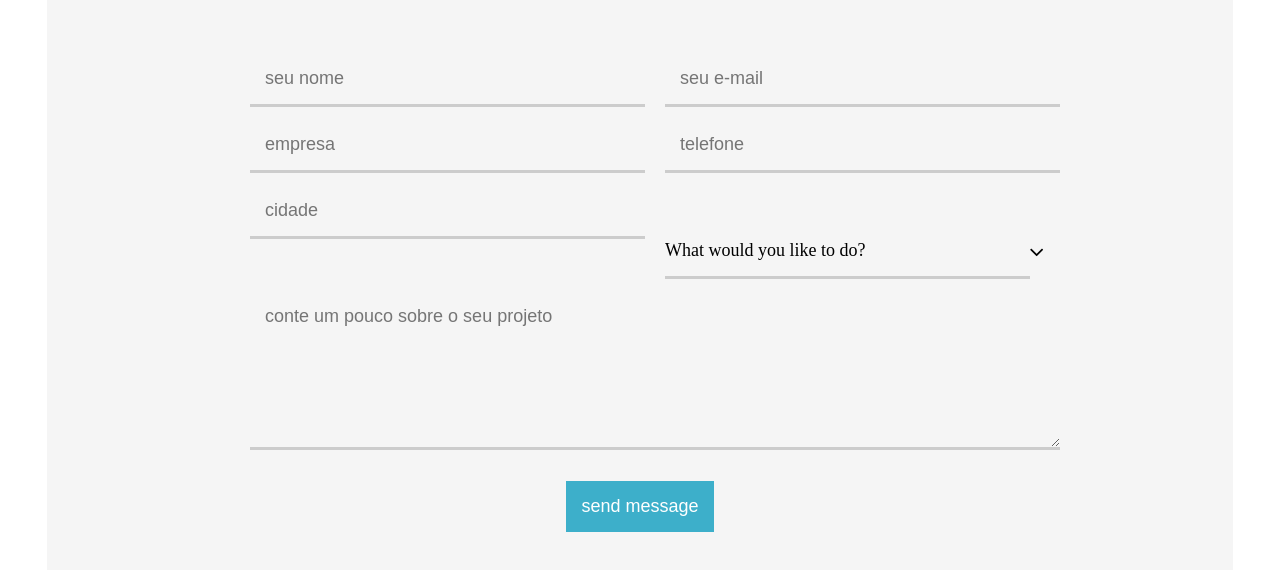
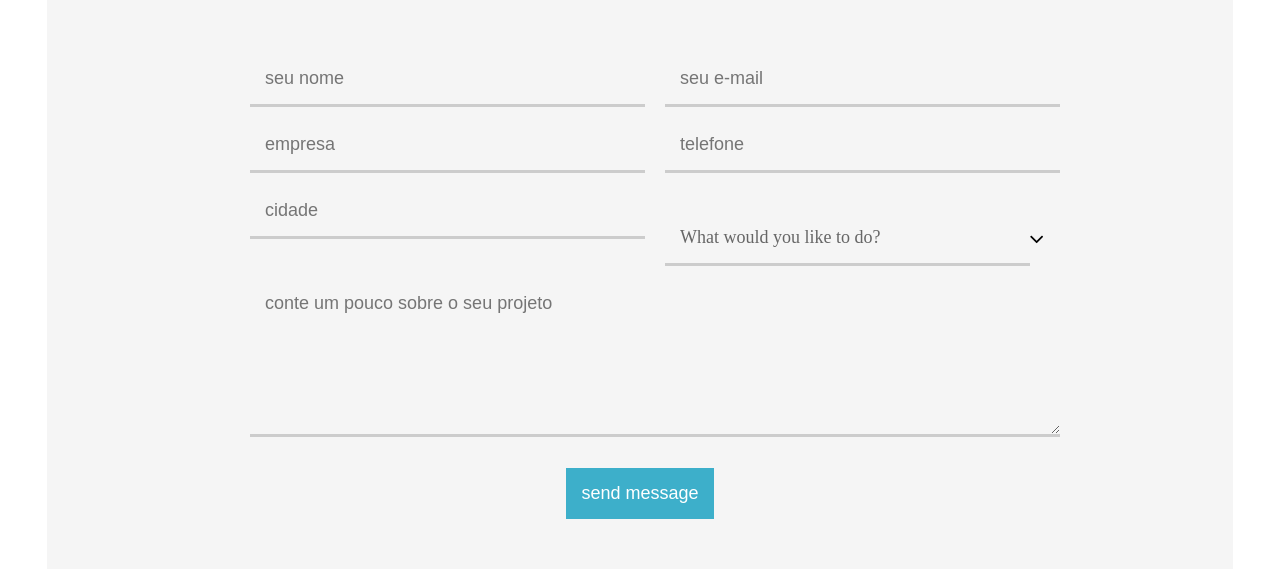
Before and after one commit to AndrewSLentz/bubb-proj, a plain HTML site: page index.html in a window 1280 px wide. Shown: the part 330-900 px from the top of the page. Drawn offline with Linux system fonts and the light colour scheme.

Commit message:
more minor formatting fixes on form

```diff
--- a/src/index.css
+++ b/src/index.css
@@ -251,7 +251,9 @@ button:focus, input:focus, select:focus, textarea:focus {
 div.select-skin-text {
   text-align: left;
   padding-bottom: 15px;
-  margin-top: 0;
+  padding-left: 15px;
+  margin-top: -13px;
+  color: #666666;
 }
 
 .select-skin-mask {
```
